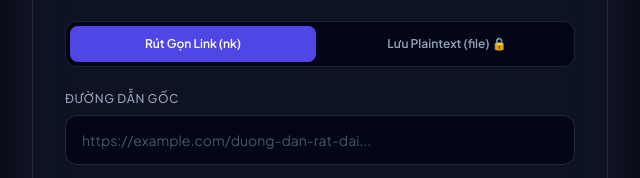
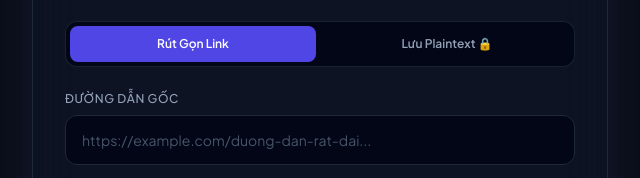
Before and after one commit to dinhq69/rutgonlink, a plain HTML site: page index.html in a window 1280 px wide. Shown: the part 336-514 px from the top of the page, 320-960 px from the left. Drawn offline with nearby package versions, Linux system fonts and the light colour scheme.

Commit message:
Update index.html

```diff
--- a/index.html
+++ b/index.html
@@ -46,8 +46,8 @@
 
       <!-- Tab Chuyển Đổi -->
       <div class="flex gap-2 p-1 bg-slate-950 rounded-xl mb-6 border border-slate-800/80">
-        <button id="tabLink" onclick="switchTab('link')" class="flex-1 py-2.5 text-xs font-semibold rounded-lg bg-indigo-600 text-white transition-all">Rút Gọn Link (nk)</button>
-        <button id="tabText" onclick="switchTab('text')" class="flex-1 py-2.5 text-xs font-semibold rounded-lg text-slate-400 hover:text-white transition-all">Lưu Plaintext (file) 🔒</button>
+        <button id="tabLink" onclick="switchTab('link')" class="flex-1 py-2.5 text-xs font-semibold rounded-lg bg-indigo-600 text-white transition-all">Rút Gọn Link</button>
+        <button id="tabText" onclick="switchTab('text')" class="flex-1 py-2.5 text-xs font-semibold rounded-lg text-slate-400 hover:text-white transition-all">Lưu Plaintext 🔒</button>
       </div>
 
       <!-- Form 1: Rút Gọn Link -->
```
